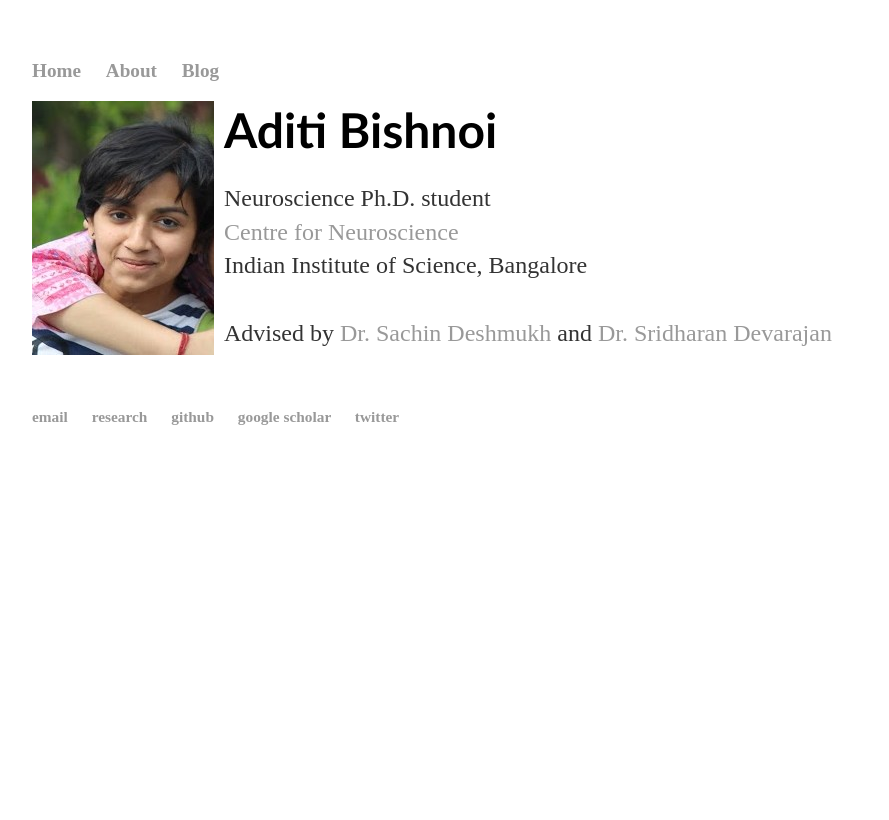
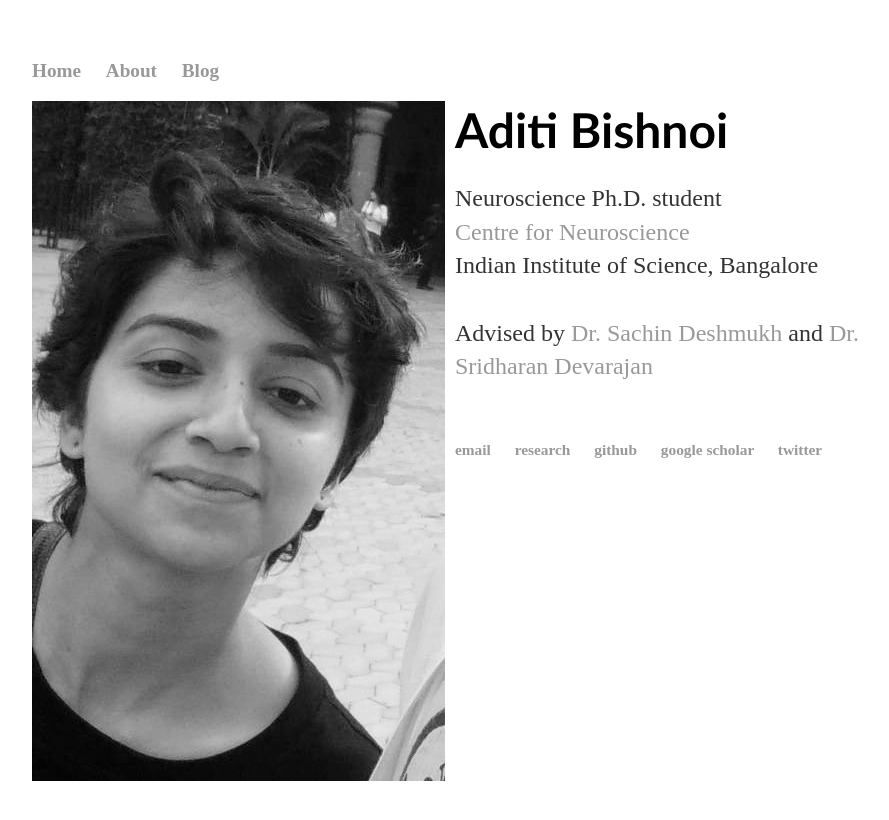
Before and after one commit to AdiBish/adibish.github.io, a Jekyll site: the page built from index.html, in a window 1280 px wide. Shown: the top 820 px of the page, without its empty margins (160-1049 px from the left). Built offline with Jekyll 4.4.1, drawn with Linux system fonts in a browser that asks for light colours.

Commit message:
Update index.html

```diff
--- a/index.html
+++ b/index.html
@@ -6,7 +6,7 @@
 
 	<div class="container">
 
-		<img src="https://adibish.github.io//images//Adi.jpg"
+		<img src="https://adibish.github.io//images//adi4.jpg"
 		     style="float:left; margin-right:10px; margin-bottom:5px"/>
 
 		<h1 style="font-family:Optima,sans-serif"> Aditi Bishnoi </h1><br/>
```
